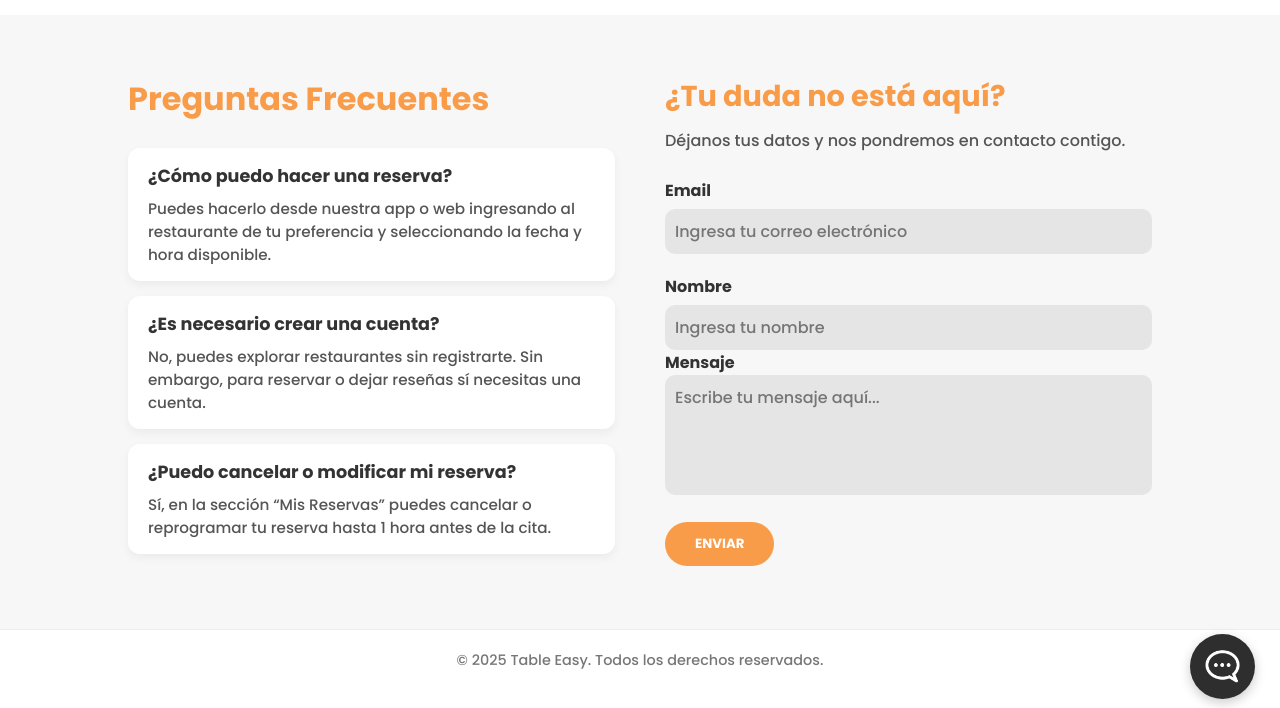
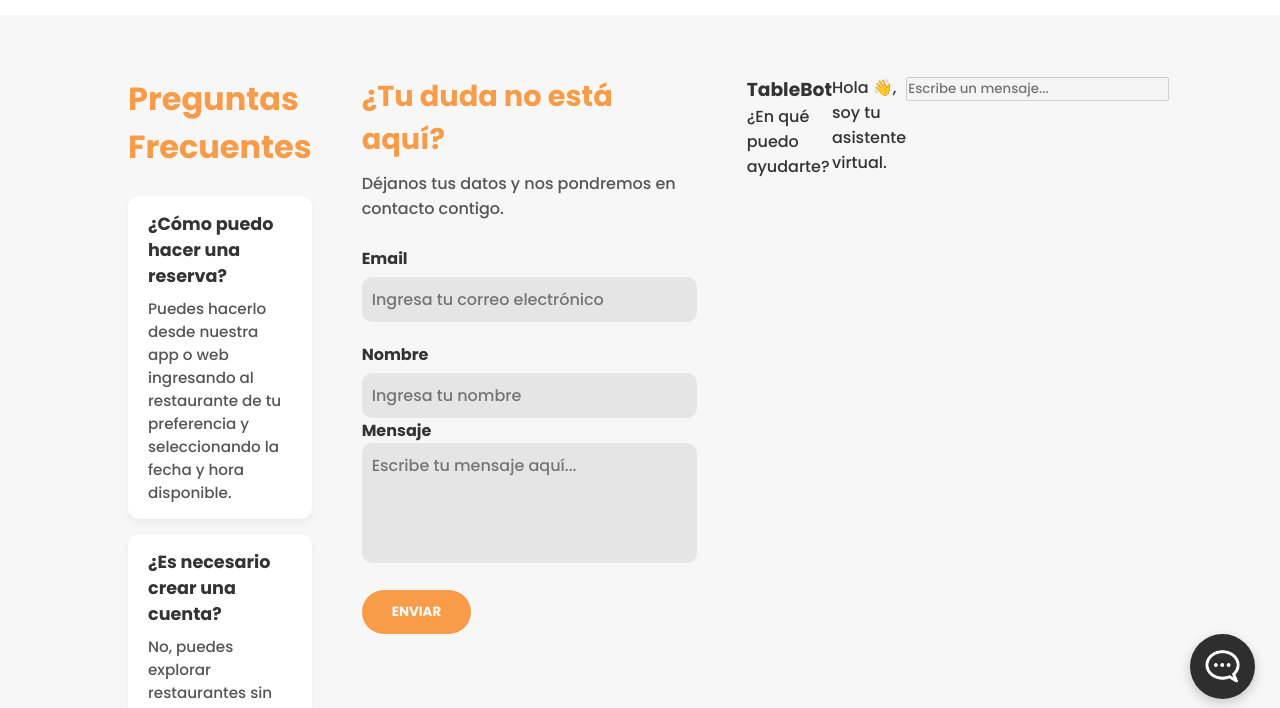
Before and after one commit to CamilaaAlizee/EasyTable-Landing-Page, a plain HTML site: page contactanos.html in a window 1280 px wide. Both pictures are taken after a click on the element 1222 px from the left and 742 px from the top of the page. Shown: the part 76-784 px from the top of the page. Drawn offline with Linux system fonts and the light colour scheme.

Commit message:
commit siete -Implementacion del html del chatbot

```diff
--- a/contactanos.html
+++ b/contactanos.html
@@ -78,6 +78,21 @@
     <img src="./Imagenes/chat.png" alt="Chatbot" />
   </div>
 
+  <div class="chatbot-window" id="chatbotWindow">
+  <div class="chatbot-header">
+    <h3>TableBot</h3>
+    <p>¿En qué puedo ayudarte?</p>
+  </div>
+
+  <div class="chatbot-body">
+    <div class="bot-msg">Hola 👋, soy tu asistente virtual.</div>
+  </div>
+
+  <div class="chatbot-input">
+    <input type="text" placeholder="Escribe un mensaje..." disabled />
+  </div>
+</div>
+
   </section>
   <footer class="footer">
     <p>© 2025 Table Easy. Todos los derechos reservados.</p>
@@ -89,6 +104,15 @@
   menuToggle.addEventListener('click', () => {
     menu.classList.toggle('active');
   });
+
+  const chatbotBtn = document.querySelector('.chatbot-btn');
+  const chatbotWindow = document.getElementById('chatbotWindow');
+
+  chatbotBtn.addEventListener('click', () => {
+    chatbotWindow.style.display =
+      chatbotWindow.style.display === "flex" ? "none" : "flex";
+  });
+
 </script>
 </body>
 </html>
```
